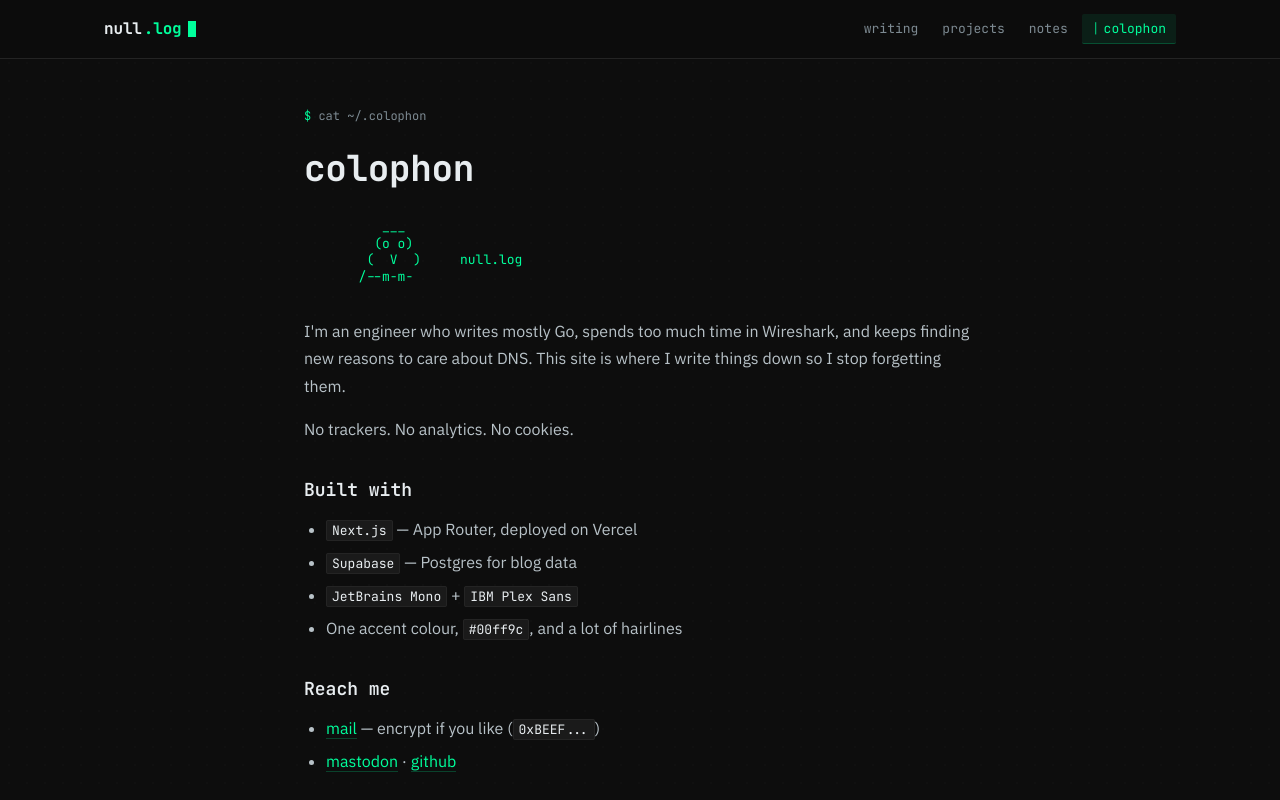
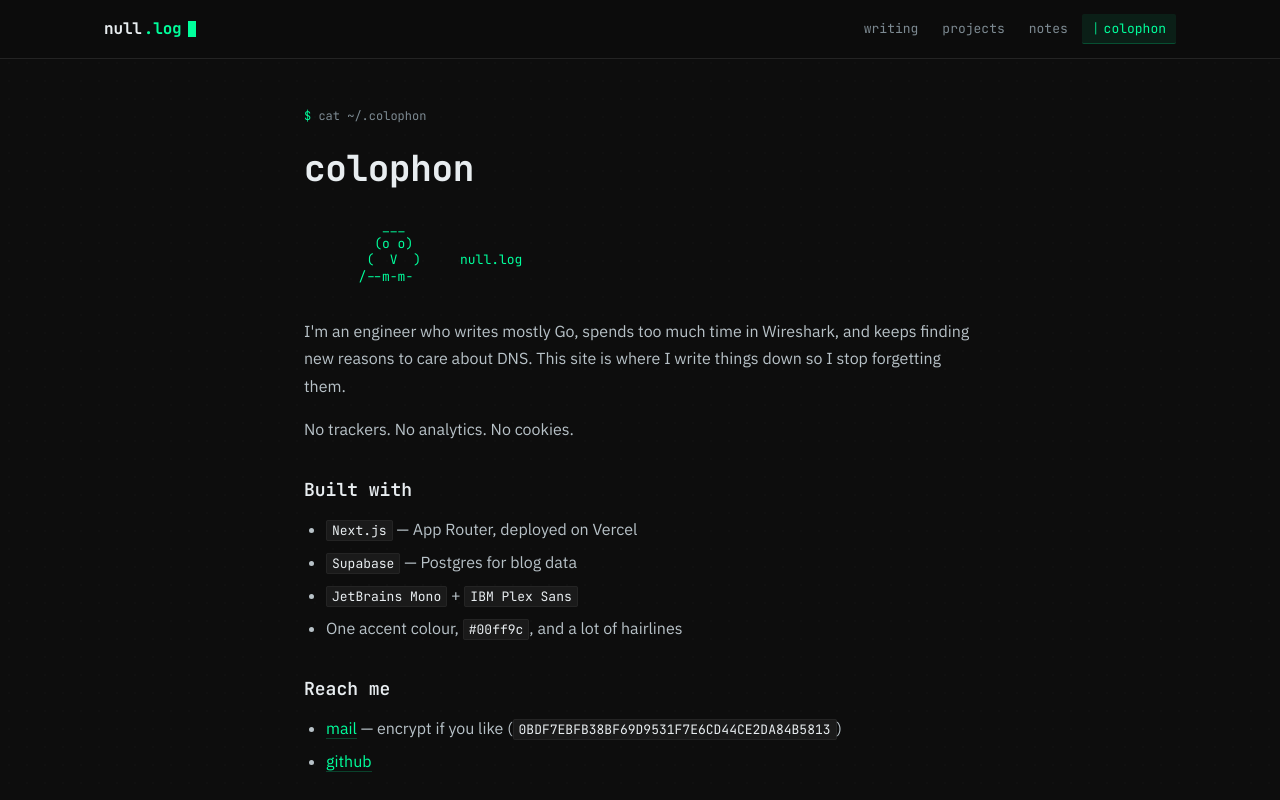
Before and after one commit to JobinAj/My_Blog, a Next.js app: page /colophon in a window 1280 px wide. Shown: the top 800 px of the page. Built offline with nearby package versions, Linux system fonts and the light colour scheme.

Commit message:
chore: update colophon contact details and PGP key

```diff
--- a/app/colophon/page.tsx
+++ b/app/colophon/page.tsx
@@ -37,8 +37,8 @@ export default function ColophonPage() {
         </ul>
         <h3 style={{ margin: '32px 0 10px', fontFamily: 'var(--nl-font-mono)', fontSize: 18, fontWeight: 600, color: 'var(--nl-fg-0)' }}>Reach me</h3>
         <ul style={{ paddingLeft: 22 }}>
-          <li><a href="#" style={link}>mail</a> — encrypt if you like (<code style={inlineCode}>0xBEEF...</code>)</li>
-          <li style={{ marginTop: 6 }}><a href="#" style={link}>mastodon</a> · <a href="#" style={link}>github</a></li>
+          <li><a href="#" style={link}>mail</a> — encrypt if you like (<code style={inlineCode}>0BDF7EBFB38BF69D9531F7E6CD44CE2DA84B5813</code>)</li>
+          <li style={{ marginTop: 6 }}><a href="https://github.com/JobinAj/" style={link}>github</a></li>
         </ul>
       </div>
     </div>
```
